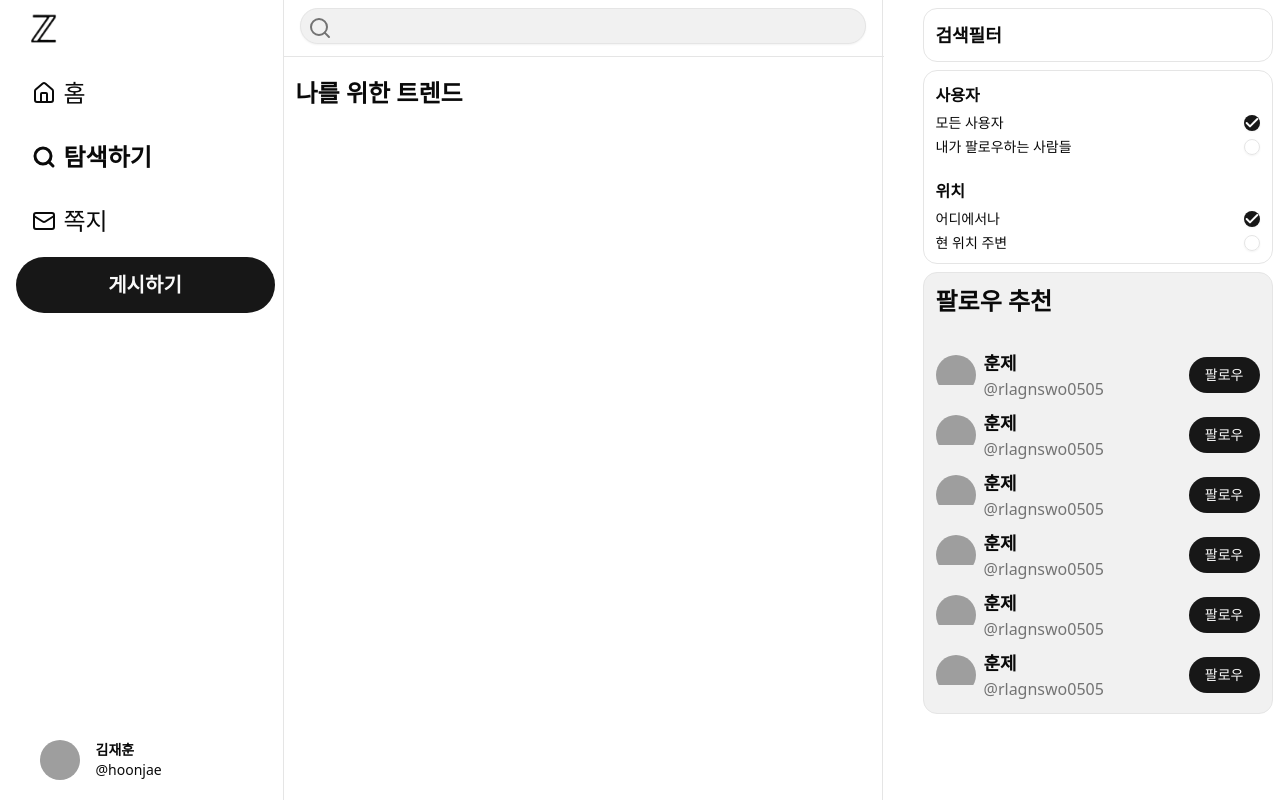
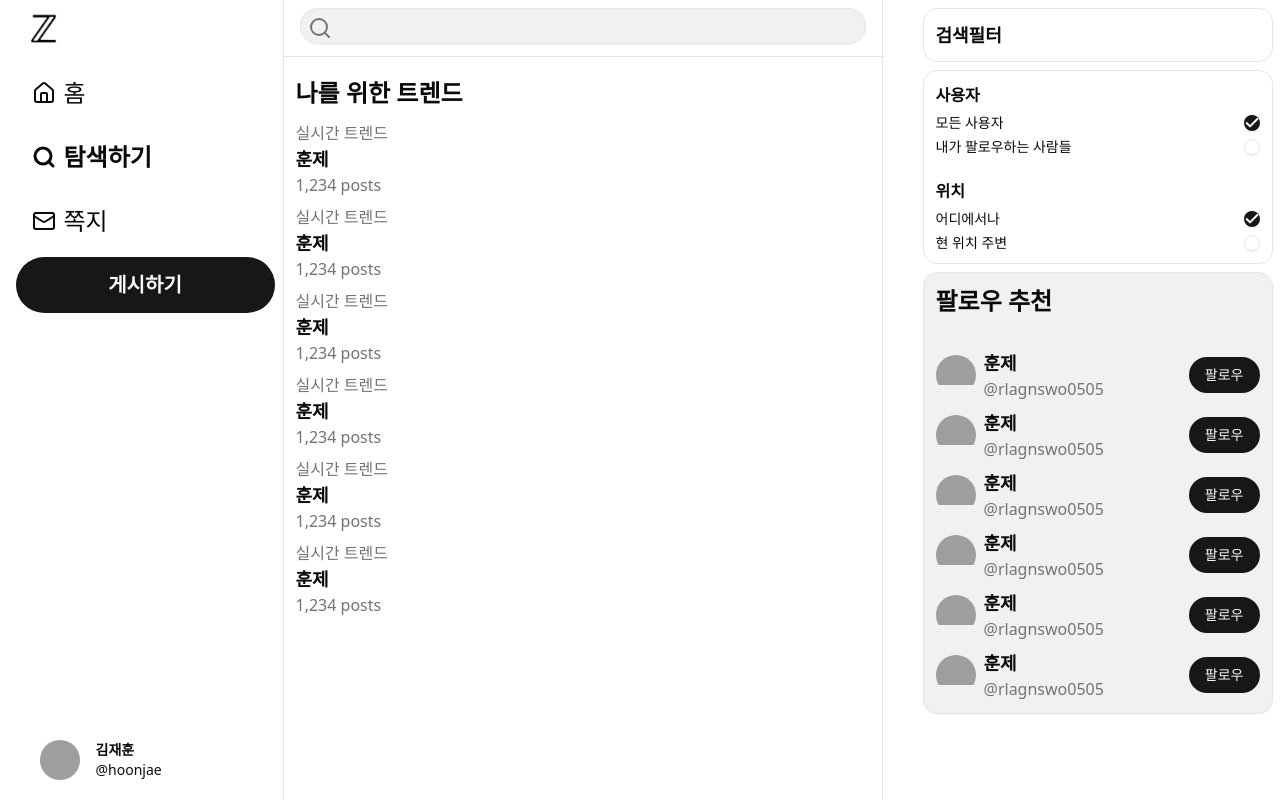
Before and after one commit to rlagnswo0505/next-study, a Next.js app: page /explore in a window 1280 px wide. Shown: the top 800 px of the page. Built offline with nearby package versions, Linux system fonts and the light colour scheme; grey boxes are pictures that could not be loaded.

Commit message:
feat: prettier 적용

```diff
--- a/package.json
+++ b/package.json
@@ -33,12 +33,14 @@
   "devDependencies": {
     "@eslint/eslintrc": "^3",
     "@tailwindcss/postcss": "^4",
+    "@trivago/prettier-plugin-sort-imports": "^5.2.2",
     "@types/node": "^20",
     "@types/react": "^19",
     "@types/react-dom": "^19",
     "eslint": "^9",
     "eslint-config-next": "15.2.4",
     "eslint-config-prettier": "^10.1.1",
+    "prettier": "^3.5.3",
     "prettier-plugin-tailwindcss": "^0.6.11",
     "tailwindcss": "^4",
     "typescript": "^5"
--- a/src/app/(afterLogin)/compose/tweet/page.tsx
+++ b/src/app/(afterLogin)/compose/tweet/page.tsx
@@ -1,6 +1,12 @@
-import React from "react";
-import Home from "../../home/page";
+import React from 'react'
+import Home from '../../home/page'
+import TweetModal from '../../@modal/(.)compose/tweet/page'
 
-export default function page() {
-  return <Home />;
+export default function Page() {
+  return (
+    <>
+      <Home />
+      <TweetModal />
+    </>
+  )
 }
--- a/src/app/(afterLogin)/explore/page.tsx
+++ b/src/app/(afterLogin)/explore/page.tsx
@@ -1,17 +1,77 @@
-import React from "react";
-import SearchForm from "../_component/SearchForm";
-import { Separator } from "@radix-ui/react-separator";
+import React from 'react'
+import SearchForm from '../_component/SearchForm'
+import { Separator } from '@radix-ui/react-separator'
+import Link from 'next/link'
 
-const page = () => {
-  return <div className="w-[600px] flex flex-col items-stretch">
-    <div className="w-[566px] mt-2 mb-10 px-4">
-<SearchForm/>
+const trends = [
+  {
+    id: 1,
+    title: '실시간 트렌드',
+    nickname: '훈제',
+    postCount: 1234
+  },
+  {
+    id: 2,
+    title: '실시간 트렌드',
+    nickname: '훈제',
+    postCount: 1234
+  },
+  {
+    id: 3,
+    title: '실시간 트렌드',
+    nickname: '훈제',
+    postCount: 1234
+  },
+  {
+    id: 4,
+    title: '실시간 트렌드',
+    nickname: '훈제',
+    postCount: 1234
+  },
+  {
+    id: 5,
+    title: '실시간 트렌드',
+    nickname: '훈제',
+    postCount: 1234
+  },
+  {
+    id: 6,
+    title: '실시간 트렌드',
+    nickname: '훈제',
+    postCount: 1234
+  }
+]
+
+const Explore = () => {
+  return (
+    <div className="flex w-[600px] flex-col items-stretch">
+      <div className="mt-2 mb-10 w-[566px] px-4">
+        <SearchForm />
+      </div>
+      <Separator className="my-2 border-t" />
+      <div>
+        <h4 className="p-3 text-2xl font-bold">나를 위한 트렌드</h4>
+        <div>
+          <div className="flex flex-col gap-2">
+            {trends?.map(item => (
+              <Link
+                href={'/search?q=트렌드'}
+                className="hover:bg-muted-foreground/20 flex flex-col px-3"
+                key={item.id}>
+                <div className="text-muted-foreground">{item.title}</div>
+                <div className="text-foreground text-lg font-bold">
+                  {item.nickname}
+                </div>
+                <div className="text-muted-foreground">
+                  {item.postCount?.toLocaleString() ?? 0} posts
+                </div>
+              </Link>
+            ))}
+          </div>
+        </div>
+      </div>
     </div>
-    <Separator className="my-2 border-t" />
-    <div>
-      <h4 className="p-3 text-2xl font-bold">나를 위한 트렌드</h4>
-    </div>
-  </div>;
-};
+  )
+}
 
-export default page;
+export default Explore
--- a/src/app/(afterLogin)/messages/page.tsx
+++ b/src/app/(afterLogin)/messages/page.tsx
@@ -1,7 +1,7 @@
 import React from "react";
 
-const page = () => {
+const Messages = () => {
   return <div>쪽지</div>;
 };
 
-export default page;
+export default Messages;
--- a/src/app/(afterLogin)/search/page.tsx
+++ b/src/app/(afterLogin)/search/page.tsx
@@ -1,6 +1,6 @@
 import React from 'react';
 
-const page = () => {
+const Search = () => {
   return (
     <div>
       검색하기
@@ -8,4 +8,4 @@ const page = () => {
   );
 };
 
-export default page;
+export default Search;
```
Also changed, not shown: 2 other files (tests, documents, lock files or other folders).
